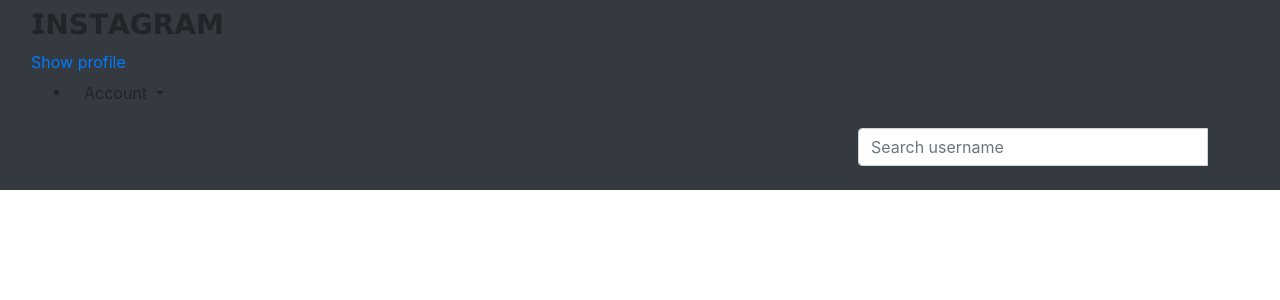
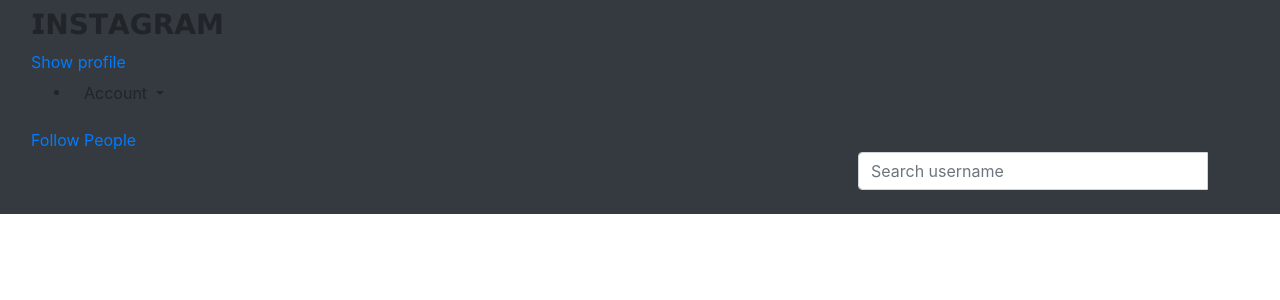
Before and after one commit to marknesh/instagram-app, a Django app: page /posted/ in a window 1280 px wide. Shown: the top 300 px of the page. Run offline with Django 3.2, Linux system fonts and the light colour scheme; the visitor is signed in with stand-in values (Sample User, id 1); data that the repository does not hold is empty; some libraries are stand-ins or nearby versions.

Commit message:
create navbar with dropdown

```diff
--- a/gram/templates/navbar.html
+++ b/gram/templates/navbar.html
@@ -34,6 +34,7 @@
               </li>
             </ul>
             </ul>
+            <a href="{% url 'viewProfiles' %}">Follow People</a>
             {% else %}
           <li>Title here</li>
             {% endif %}
--- a/gram/templates/posted.html
+++ b/gram/templates/posted.html
@@ -14,6 +14,7 @@
 <body>
 <div class="container">
 <div class="row">
+
 
 {% for posted in posted %}
     <div class="col-md-12">
```
